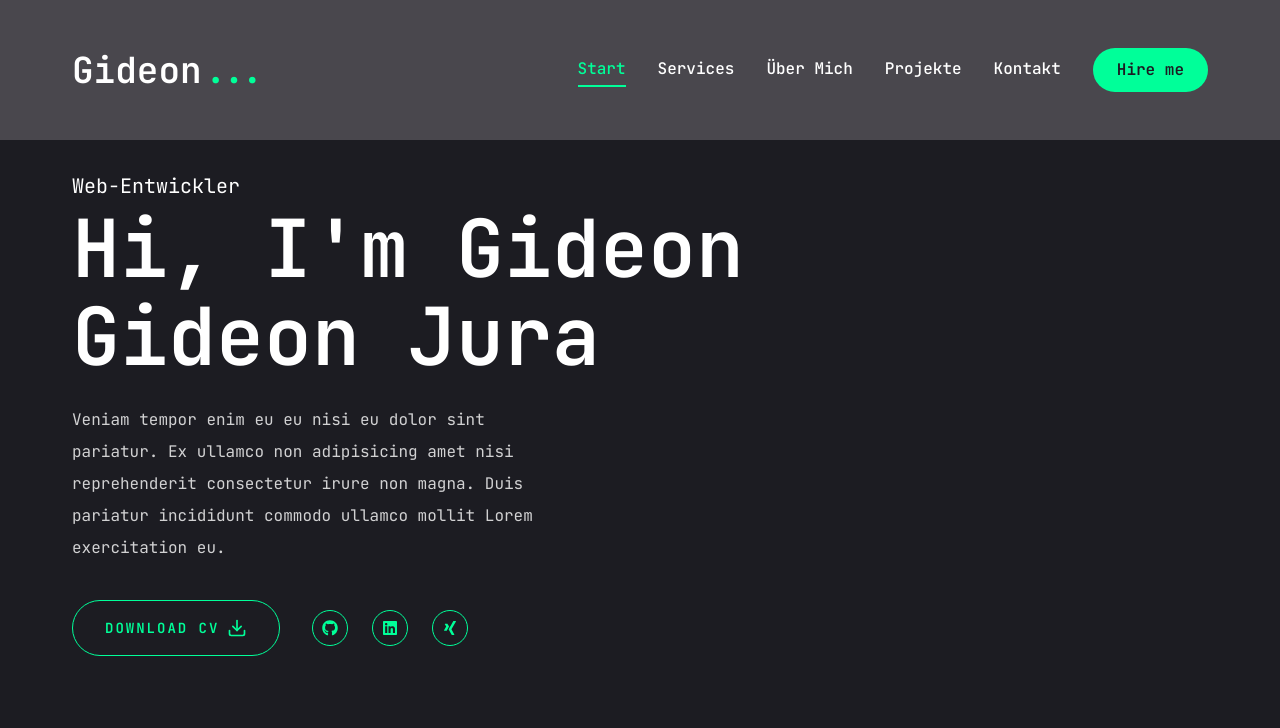
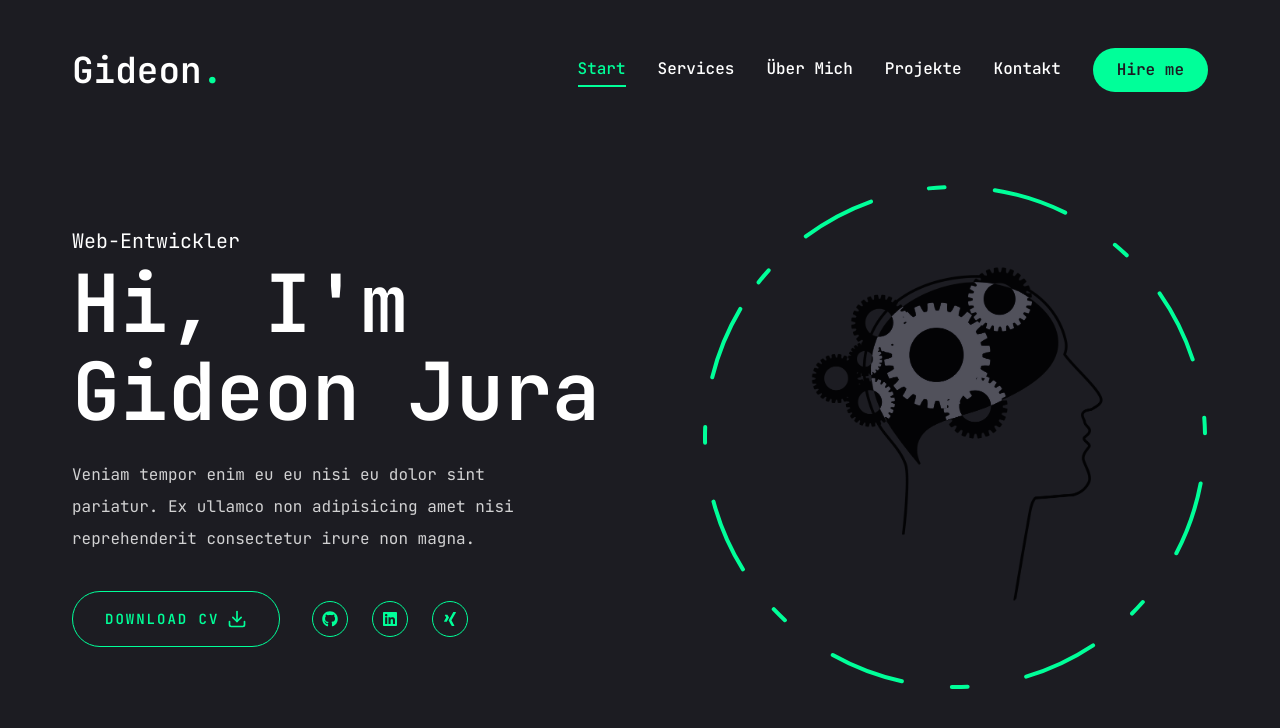
Before and after one commit to Gid3onJura/nextjs-portfolio, a Next.js app: page / in a window 1280 px wide. Shown: the top 728 px of the page. Built offline with nearby package versions, Linux system fonts and the light colour scheme.

Commit message:
photo with animation

```diff
--- a/app/page.jsx
+++ b/app/page.jsx
@@ -10,15 +10,15 @@
       <div className="container mx-auto h-full">
         <div className="flex flex-col xl:flex-row items-center justify-between xl:pt-8 xl:pb-24">
           {/* text */}
-          <div className="text-center xl:text-left mt-5 xl:mt-0">
+          <div className="order-2 xl:order-none text-center xl:text-left">
             <span className="text-xl">Web-Entwickler</span>
             <h1 className="h1 mb-6">
-              Hi, I'm Gideon <br />
+              Hi, I'm <br />
               <span>Gideon Jura</span>
             </h1>
             <p className="max-w-[500px] mb-9 text-white/80">
               Veniam tempor enim eu eu nisi eu dolor sint pariatur. Ex ullamco non adipisicing amet nisi reprehenderit
-              consectetur irure non magna. Duis pariatur incididunt commodo ullamco mollit Lorem exercitation eu.
+              consectetur irure non magna.
             </p>
 
             {/* socials */}
@@ -39,7 +39,7 @@
           </div>
 
           {/* photo */}
-          <div>
+          <div className="order-1 xl:order-none mb-3 xl:mb-0">
             <Photo />
           </div>
         </div>
--- a/components/Header.jsx
+++ b/components/Header.jsx
@@ -6,11 +6,11 @@
 
 const Header = () => {
   return (
-    <header className="py-8 xl:py-12 text-white bg-pink-50/20">
+    <header className="py-8 xl:py-12 text-white mb-3">
       <div className="container mx-auto flex justify-between items-center">
         <Link href="/">
           <h1 className="text-4xl font-semibold">
-            Gideon<span className="text-accent">...</span>
+            Gideon<span className="text-accent">.</span>
           </h1>
         </Link>
 
--- a/components/MobileNav.jsx
+++ b/components/MobileNav.jsx
@@ -41,7 +41,7 @@
         <div className="mt-32 mb-40 text-center text-2xl">
           <Link href="/">
             <h1 className="text-4xl font-semibold">
-              Gideon<span className="text-accent">...</span>
+              Gideon<span className="text-accent">.</span>
             </h1>
           </Link>
         </div>
--- a/components/Photo.jsx
+++ b/components/Photo.jsx
@@ -1,7 +1,55 @@
+"use client"
+
 import React from "react"
+import { motion } from "framer-motion"
+import Image from "next/image"
 
 const Photo = () => {
-  return <div></div>
+  return (
+    <div className="h-full w-full relative">
+      <motion.div
+        initial={{ opacity: 0 }}
+        animate={{ opacity: 1, transition: { delay: 2, duration: 0.4, ease: "easeIn" } }}
+      >
+        {/* image */}
+        <motion.div
+          initial={{ opacity: 0 }}
+          animate={{ opacity: 1, transition: { delay: 2.4, duration: 0.4, ease: "easeInOut" } }}
+          className="w-[268px] h-[268px] xl:w-[498px] xl:h-[498px] mix-blend-soft-light absolute"
+        >
+          <Image src="/assets/think.png" priority quality={100} fill alt="" className="object-contain" />
+        </motion.div>
+
+        {/* circle */}
+        <motion.svg
+          className="w-[300px] xl:w-[506px] h-[300px] xl:h-[506px]"
+          fill="transparent"
+          viewBox="0 0 506 506"
+          xmlns="https://www.w3.org/2000/svg"
+        >
+          <motion.circle
+            cx="253"
+            cy="253"
+            r="250"
+            stroke="#00ff99"
+            strokeWidth="4"
+            strokeLinecap="round"
+            strokeLinejoin="round"
+            initial={{ strokeDasharray: "24 10 0 0" }}
+            animate={{
+              strokeDasharray: ["15 120 25 25", "16 25 92 72", "4 250 22 22"],
+              rotate: [120, 360],
+            }}
+            transition={{
+              duration: 20,
+              repeat: Infinity,
+              repeatType: "reverse",
+            }}
+          />
+        </motion.svg>
+      </motion.div>
+    </div>
+  )
 }
 
 export default Photo
```
Also changed, not shown: public/assets/nature.jpg (added), public/assets/think.png (added).
